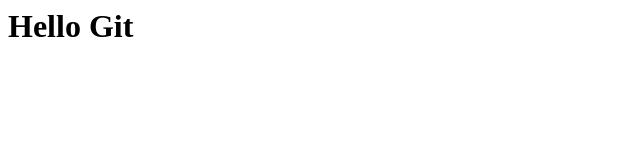
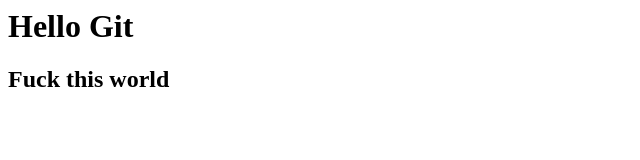
Before and after one commit to SHADECORE/first, a plain HTML site: page index.html in a window 1280 px wide. Shown: the whole page, without its empty margins (0-640 px from the left). Drawn offline with Linux system fonts and the light colour scheme.

Commit message:
changed something

```diff
--- a/index.html
+++ b/index.html
@@ -1 +1,2 @@
 <h1>Hello Git</h1>
+<h2>Fuck this world</h2>
```
Also changed, not shown: test.txt.
